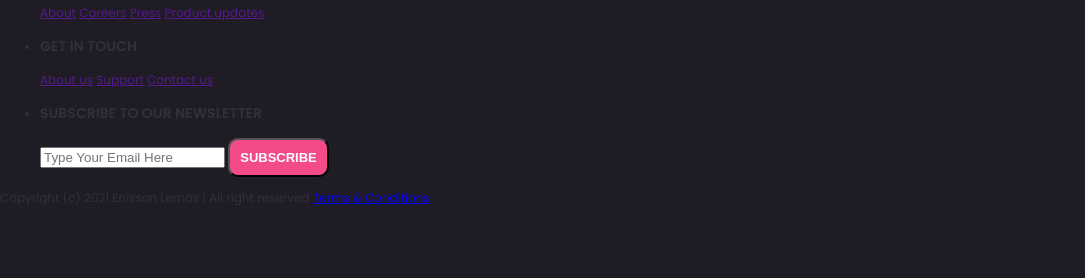
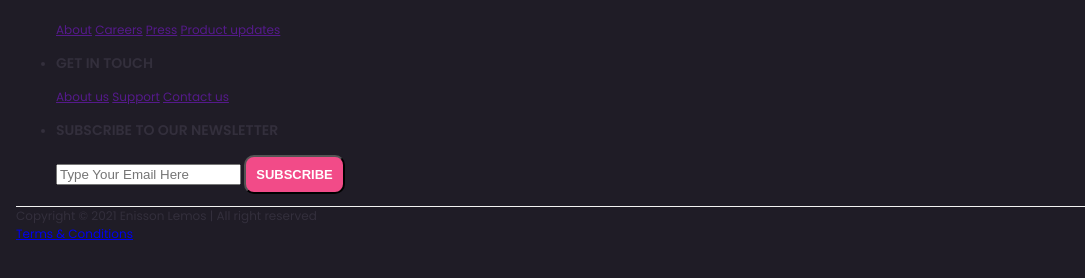
Before and after one commit to hh-web-21-7/css-project-team1, a plain HTML site: page index.html in a window 1280 px wide. Shown: the part 2345-2623 px from the top of the page, without its empty margins (0-1085 px from the left). Drawn offline with Linux system fonts and the light colour scheme.

Commit message:
Add styling to bottom

```diff
--- a/index.html
+++ b/index.html
@@ -101,7 +101,11 @@
         <h2 class="team__heading">our team</h2>
         <ul class="team__list" role="list">
           <li class="team__list-item">
-            <img class="team__picture" src="images/man-ball-small.png" alt="Image of Jamies" />
+            <img
+              class="team__picture"
+              src="images/man-ball-small.png"
+              alt="Image of Jamies"
+            />
             <h3>JAMIES FORD</h3>
             <span class="hide-mobile">Trainer</span>
             <p class="hide-mobile">
@@ -111,7 +115,11 @@
             <a class="button hide-mobile" href="#">SEE MORE</a>
           </li>
           <li class="team__list-item">
-            <img class="team__picture" src="images/man-muscle-small.png" alt="Image of Eddie" />
+            <img
+              class="team__picture"
+              src="images/man-muscle-small.png"
+              alt="Image of Eddie"
+            />
             <h3>EDDIE SMITH</h3>
             <span class="hide-mobile">Trainer</span>
             <p class="hide-mobile">
@@ -121,7 +129,11 @@
             <a class="button hide-mobile" href="#">SEE MORE</a>
           </li>
           <li class="team__list-item">
-            <img class="team__picture" src="images/woman-muscle-small.png" alt="Image  of Annie" />
+            <img
+              class="team__picture"
+              src="images/woman-muscle-small.png"
+              alt="Image  of Annie"
+            />
             <h3>ANNIE SUMMER</h3>
             <span class="hide-mobile">Trainer</span>
             <p class="hide-mobile">
@@ -131,7 +143,11 @@
             <a class="button hide-mobile" href="#">SEE MORE</a>
           </li>
           <li class="team__list-item">
-            <img class="team__picture" src="images/woman-posing-small.png" alt="Image of Emily" />
+            <img
+              class="team__picture"
+              src="images/woman-posing-small.png"
+              alt="Image of Emily"
+            />
             <h3>EMILY SEA</h3>
             <span class="hide-mobile">Trainer</span>
             <p class="hide-mobile">
@@ -154,9 +170,9 @@
         <a class="button-black" href="">LEARN MORE</a>
       </section>
     </main>
-    <footer class="footer">
-      <section>
-        <ul role="list">
+    <footer>
+      <section class="redirect">
+        <ul class="redirect__sections" role="list">
           <li>
             <img src="images/logo-small.png" alt="" />
           </li>
@@ -207,9 +223,11 @@
           </li>
         </ul>
       </section>
-      <section class="">
-        <span>Copyright (c) 2021 Enisson Lemos | All right reserved</span>
-        <a href="#">Terms & Conditions</a>
+      <section class="legal">
+        <span class="legal__copyright"
+          >Copyright © 2021 Enisson Lemos | All right reserved</span
+        ><br />
+        <a class="legal__terms" href="#">Terms & Conditions</a>
       </section>
     </footer>
   </body>
--- a/styles/components/footer.css
+++ b/styles/components/footer.css
@@ -0,0 +1,22 @@
+footer {
+  padding: 16px;
+  list-style-type: none;
+}
+
+.redirect {
+  border-bottom: 1px solid #f2f2f2;
+  border-top: 1px solid #f2f2f2;
+}
+
+.redirect-sections .legal {
+  display: grid;
+  align-items: center;
+  justify-items: center;
+  border-top: 10px;
+}
+
+.legal__copyright {
+}
+
+.legal__terms {
+}
```
